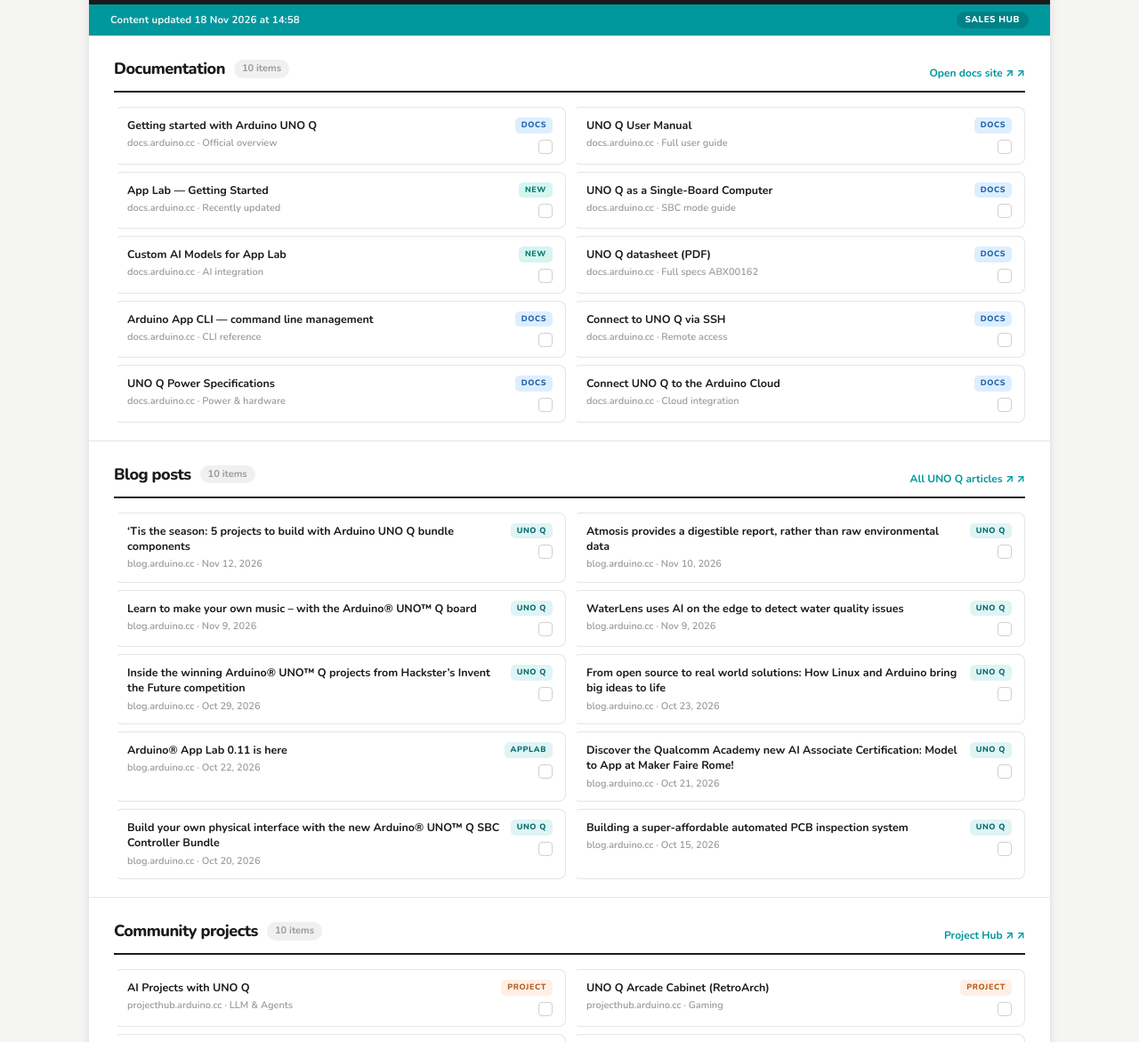
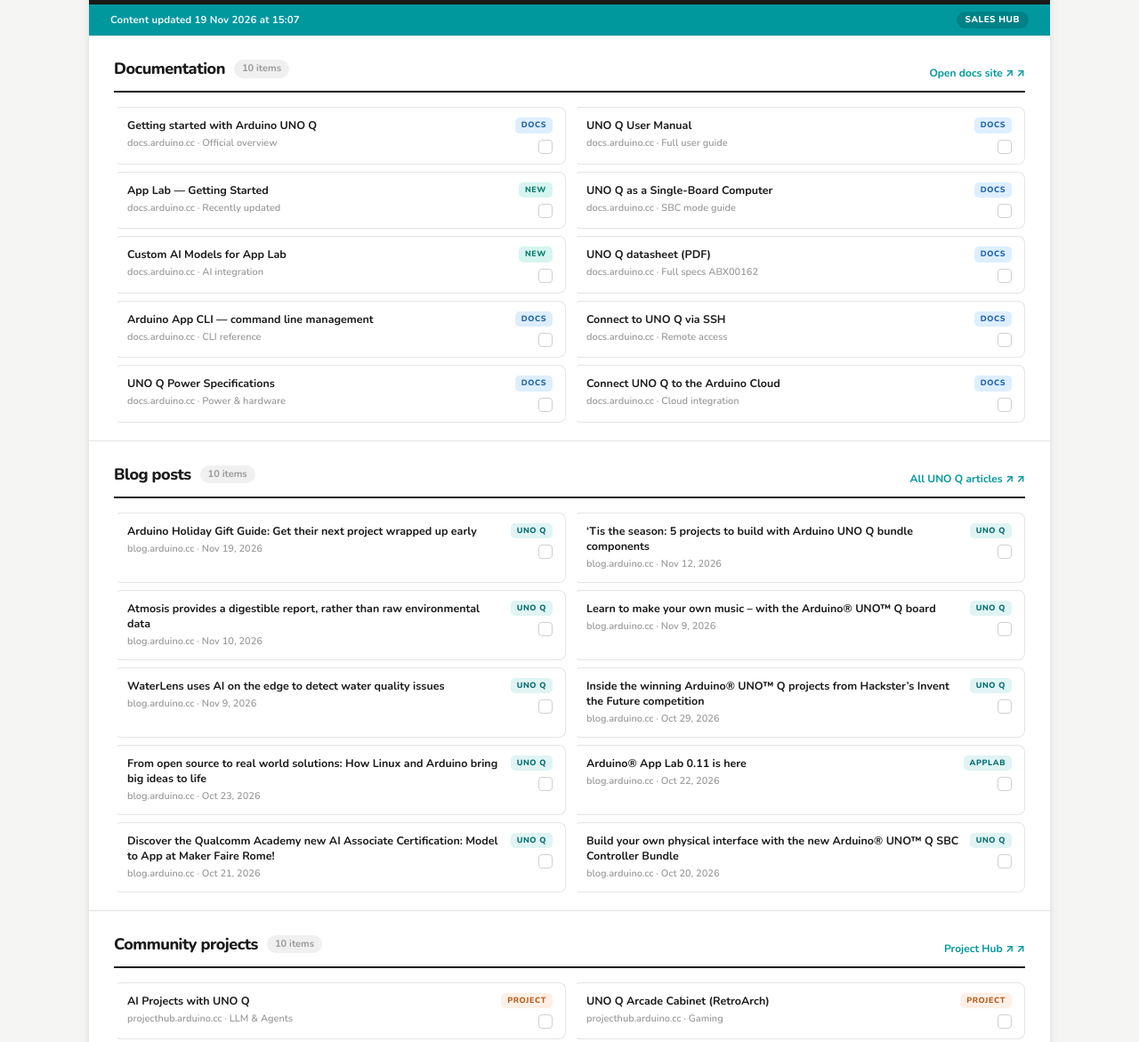
Before and after one commit to akash73/arduino-uno-q-sales-hub, a plain HTML site: page docs/index.html in a window 1280 px wide. Shown: the part 77-1248 px from the top of the page at 89% size. Drawn offline with nearby package versions, Linux system fonts and the light colour scheme.

Commit message:
chore: auto-update sales hub content

```diff
--- a/docs/index.html
+++ b/docs/index.html
@@ -309,7 +309,7 @@
     </div>
   </header>
   <div class="hub-banner">
-    <span class="hub-banner-text" id="last-updated">Content updated 18 Nov 2026 at 14:58</span>
+    <span class="hub-banner-text" id="last-updated">Content updated 19 Nov 2026 at 15:07</span>
     <span class="hub-banner-badge">Sales Hub</span>
   </div>
 
@@ -449,6 +449,17 @@
       </a>
     </div>
     <div class="items-grid">
+    <div class="item-card" data-key='{&quot;title&quot;: &quot;Arduino Holiday Gift Guide: Get their next project wrapped up early&quot;, &quot;url&quot;: &quot;https://blog.arduino.cc/2026/11/19/arduino-holiday-gift-guide-get-their-next-project-wrapped-up-early/&quot;}' onclick="toggleItem(this)">
+      <div class="item-body">
+        <div class="item-title">Arduino Holiday Gift Guide: Get their next project wrapped up early</div>
+        <div class="item-meta">blog.arduino.cc · Nov 19, 2026</div>
+      </div>
+      <div class="item-actions">
+        <span class="tag" style="background:#E0F4F4;color:#006B6E">UNO Q</span>
+        <div class="checkbox"></div>
+      </div>
+    </div>
+
     <div class="item-card" data-key='{&quot;title&quot;: &quot;\u2018Tis the season: 5 projects to build with Arduino UNO Q bundle components&quot;, &quot;url&quot;: &quot;https://blog.arduino.cc/2026/11/12/tis-the-season-5-projects-to-build-with-arduino-uno-q-bundle-components/&quot;}' onclick="toggleItem(this)">
       <div class="item-body">
         <div class="item-title">‘Tis the season: 5 projects to build with Arduino UNO Q bundle components</div>
@@ -541,17 +552,6 @@
       <div class="item-body">
         <div class="item-title">Build your own physical interface with the new Arduino® UNO™ Q SBC Controller Bundle</div>
         <div class="item-meta">blog.arduino.cc · Oct 20, 2026</div>
-      </div>
-      <div class="item-actions">
-        <span class="tag" style="background:#E0F4F4;color:#006B6E">UNO Q</span>
-        <div class="checkbox"></div>
-      </div>
-    </div>
-
-    <div class="item-card" data-key='{&quot;title&quot;: &quot;Building a super-affordable automated PCB inspection system&quot;, &quot;url&quot;: &quot;https://blog.arduino.cc/2026/10/15/building-a-super-affordable-automated-pcb-inspection-station/&quot;}' onclick="toggleItem(this)">
-      <div class="item-body">
-        <div class="item-title">Building a super-affordable automated PCB inspection system</div>
-        <div class="item-meta">blog.arduino.cc · Oct 15, 2026</div>
       </div>
       <div class="item-actions">
         <span class="tag" style="background:#E0F4F4;color:#006B6E">UNO Q</span>
```
